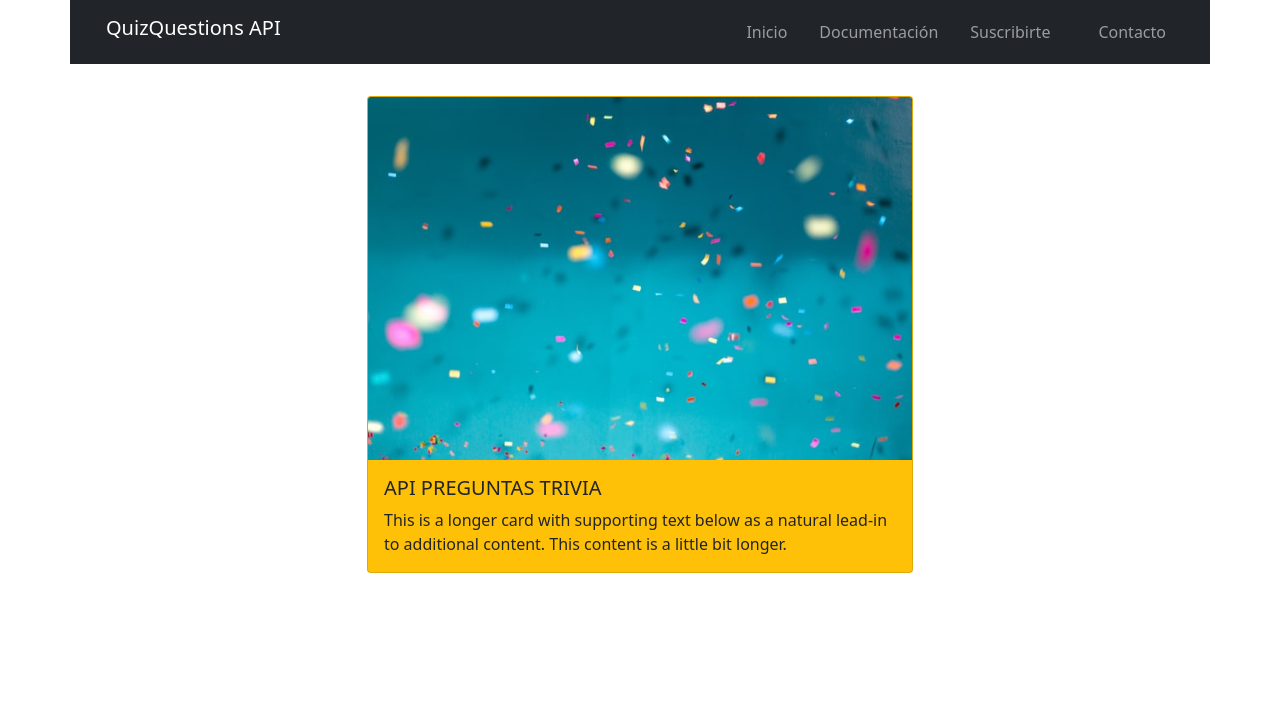
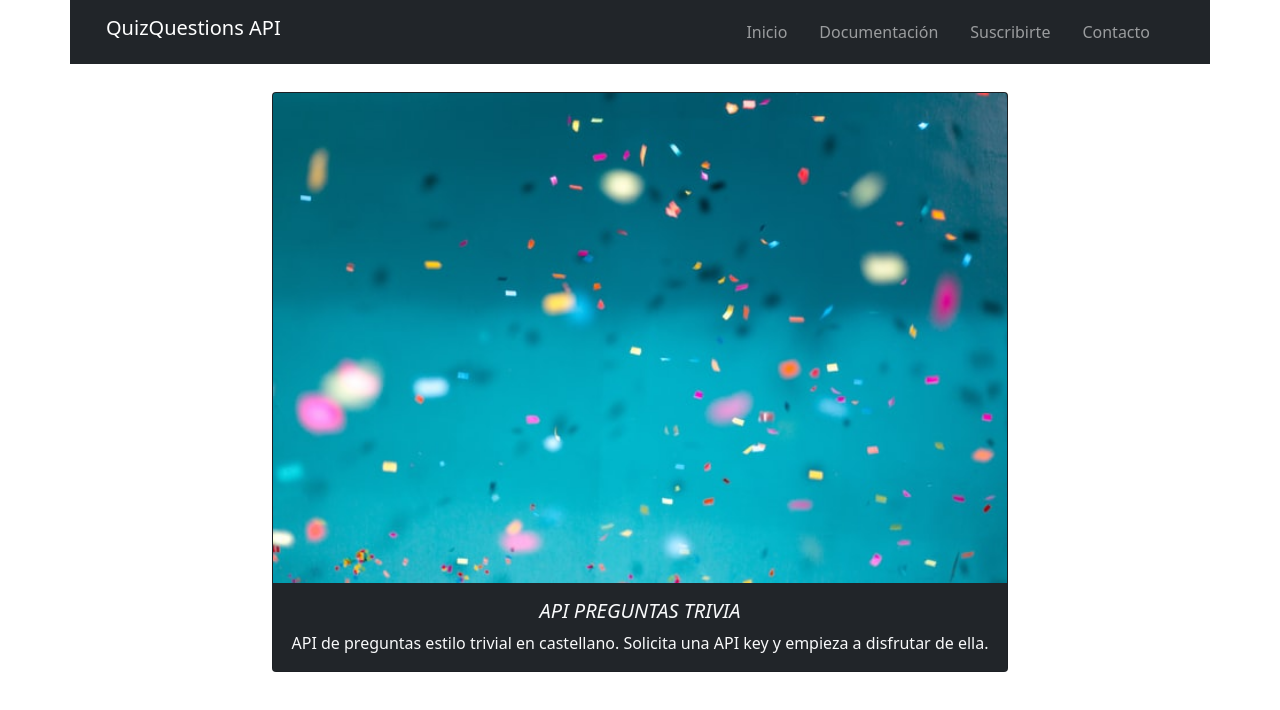
Before and after one commit to jorgeAgoiz/test-app-vite, a React (Vite) app: page / in a window 1280 px wide. Shown: the top 710 px of the page. Built offline with nearby package versions, Linux system fonts and the light colour scheme.

Commit message:
Triying some styles of bootstrap

```diff
--- a/src/App.tsx
+++ b/src/App.tsx
@@ -8,18 +8,17 @@ const App = (): JSX.Element => {
 	return (
 		<Container className='App'>
 			<Header />
-			<Row xs={1} md={1} lg={2} xl={2} className="g-4 mt-2 justify-content-center">
-				<Col>
-					<Card bg='warning' >
+			<Row xs={1} md={2} lg={2} xl={2} className="g-4 mt-1 justify-content-center">
+				<Col md={10} lg={8} xl={8}>
+					<Card bg='dark' className='text-light' >
 						<Card.Img
 							variant="top"
 							src="../images/mainPic.jpg"
 						/>
-						<Card.Body>
-							<Card.Title>API PREGUNTAS TRIVIA</Card.Title>
+						<Card.Body className='text-center'>
+							<Card.Title className='fst-italic'>API PREGUNTAS TRIVIA</Card.Title>
 							<Card.Text>
-            This is a longer card with supporting text below as a natural
-            lead-in to additional content. This content is a little bit longer.
+								API de preguntas estilo trivial en castellano. Solicita una API key y empieza a disfrutar de ella.
 							</Card.Text>
 						</Card.Body>
 					</Card>
--- a/src/components/Header/Header.tsx
+++ b/src/components/Header/Header.tsx
@@ -5,12 +5,14 @@ const Header = (): JSX.Element => {
 
 	return (
 		<Row>
-			<Navbar bg="dark" variant="dark">
+			<Navbar collapseOnSelect expand="md" bg="dark" variant="dark">
 				<Container>
 					<Navbar.Brand className='mb-2'>
 						QuizQuestions API
 					</Navbar.Brand>
-					<Nav className="justify-content-end">
+					<Navbar.Toggle aria-controls="responsive-navbar-nav" />
+					<Navbar.Collapse id="responsive-navbar-nav" className="justify-content-end">
+						<Nav>
 							<Nav.Link className='me-3' href="/">
 								Inicio
 							</Nav.Link>
@@ -20,10 +22,11 @@ const Header = (): JSX.Element => {
 							<Nav.Link className='me-3' href="/suscribe">
 								Suscribirte
 							</Nav.Link>
-						<Nav.Link className='ms-3' href="/contact">
+							<Nav.Link className='me-3' href="/contact">
 								Contacto
 							</Nav.Link>
 						</Nav>
+					</Navbar.Collapse>
 				</Container>
 			</Navbar>
 		</Row>
```
Lines whose indentation alone changed are shown as unchanged.
